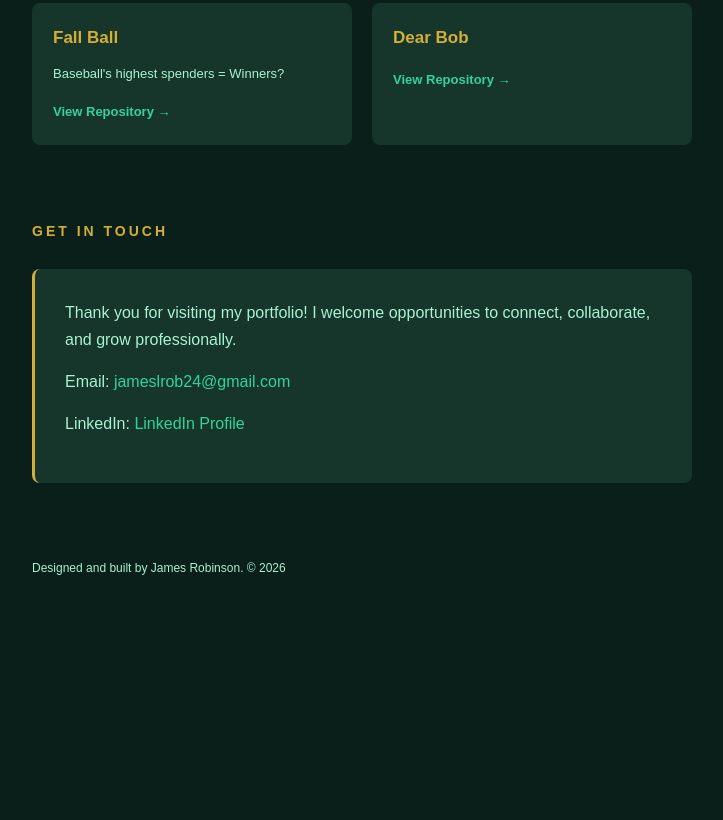
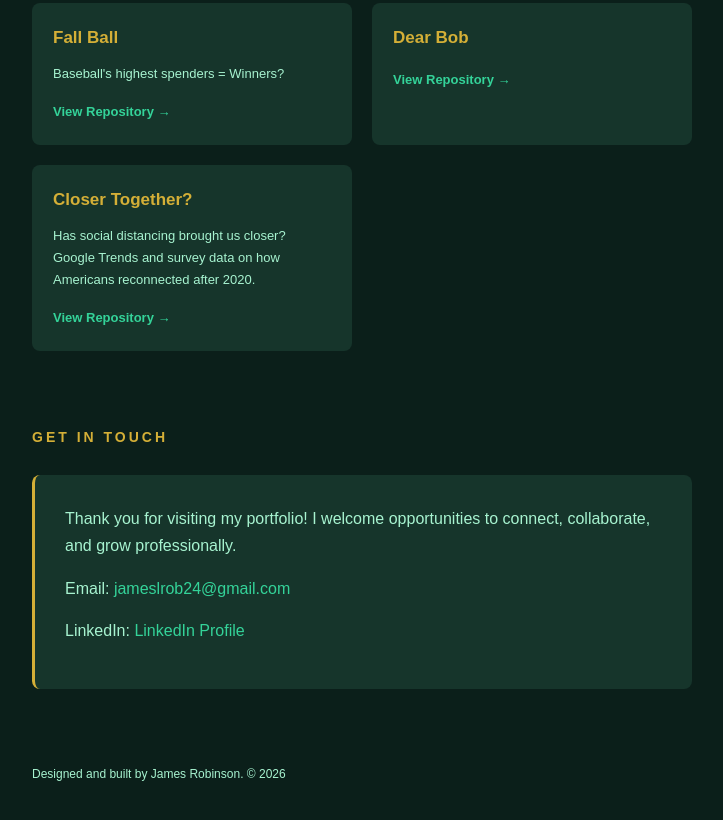
Before and after one commit to jameslrob24/jameslrob24.github.io, a plain HTML site: page index.html in a window 1280 px wide. Shown: the part 1554-2374 px from the top of the page, without its empty margins (528-1251 px from the left). Before the commit the page ends 2232 px from the top, so only its background shows below. Drawn offline with Linux system fonts and the light colour scheme.

Commit message:
Add social distancing project card
Co-Authored-By: Claude Opus 5.5 <noreply@anthropic.com>
Claude-Session: https://claude.ai/code/session_011AhnUbX7k63mafUBKPcMt4

```diff
--- a/index.html
+++ b/index.html
@@ -512,6 +512,21 @@
 
                 </div>
 
+                <div class="small-project">
+
+                    <h3>Closer Together?</h3>
+
+                    <p>
+                        Has social distancing brought us closer? Google Trends
+                        and survey data on how Americans reconnected after 2020.
+                    </p>
+
+                    <a href="https://github.com/jameslrob24/social-distancing-connections">
+                        View Repository →
+                    </a>
+
+                </div>
+
             </div>
 
 
```
